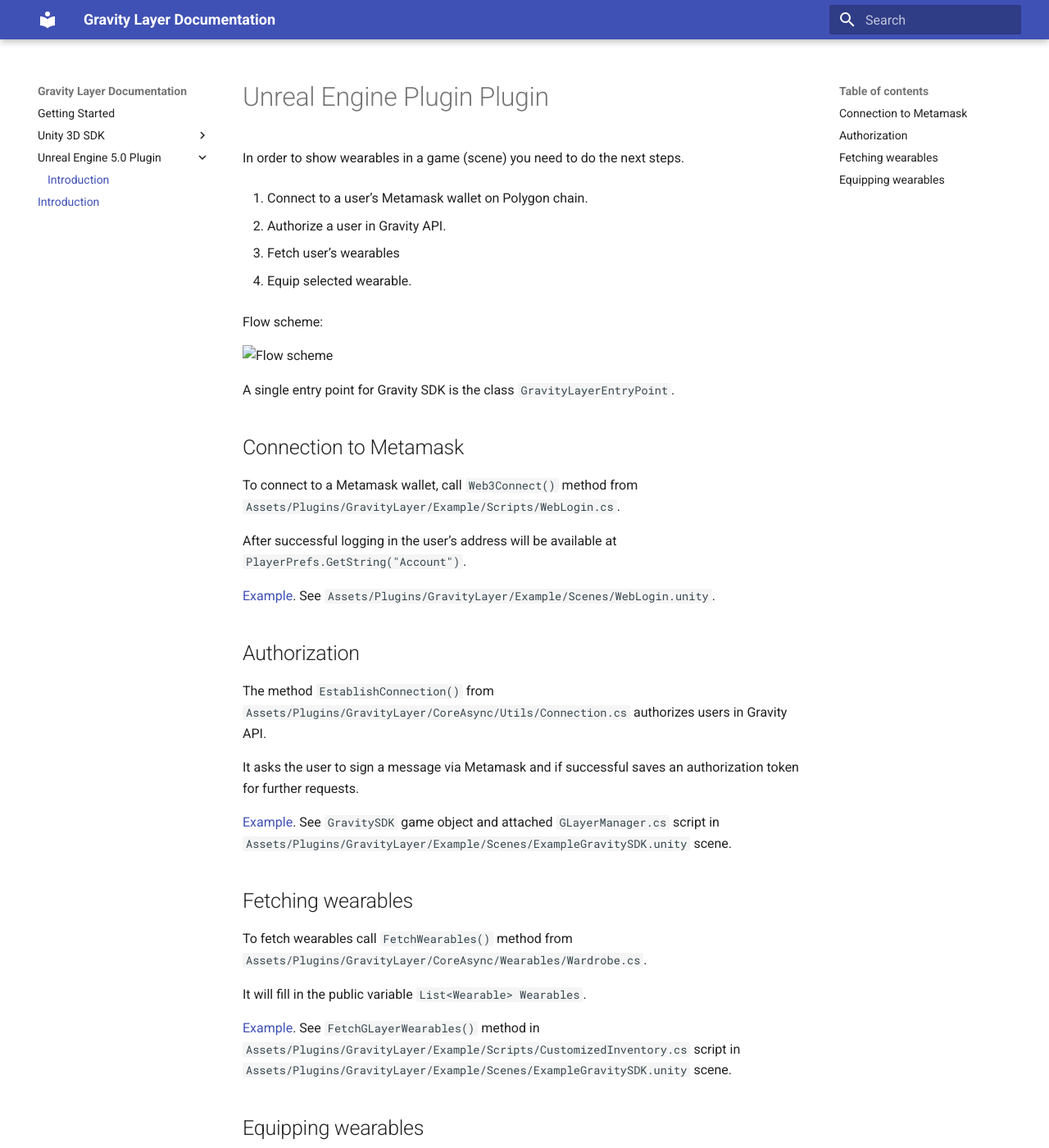
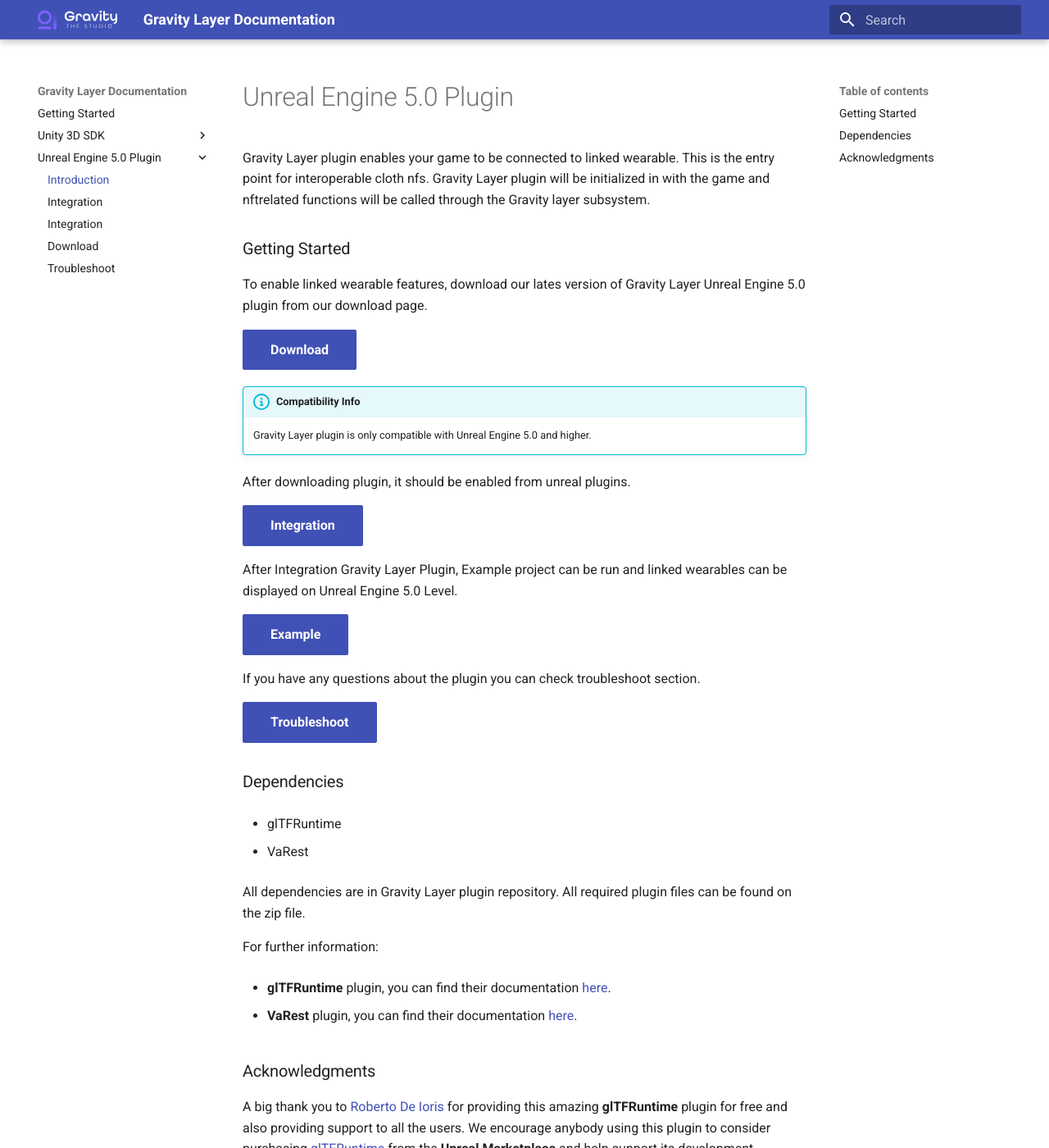
Before and after one commit to Gravity-Studio-Digital-Wear/Documentation, an MkDocs documentation site: the page built from docs/UnrealEngine5Plugin.md, in a window 1280 px wide and 1400 px high. Shown: the whole window at 82% size. Built offline with MkDocs 1.6.1 and Material for MkDocs 9.7.7, drawn with Linux system fonts in a browser that asks for light colours; some of the changed text lies outside the part shown.

Commit message:
Unreal engine Plugin introduction

```diff
--- a/docs/UnrealEngine5Plugin.md
+++ b/docs/UnrealEngine5Plugin.md
@@ -1,53 +1,51 @@
----
-name: Plugin
-route: /UnrealEngine5Plugin
-//menu: Unreal Engine
----
+# Unreal Engine 5.0 Plugin
 
-# Unreal Engine Plugin Plugin
+Gravity Layer plugin enables your game to be connected to linked wearable. This is the entry point for interoperable cloth nfs. Gravity Layer plugin will be initialized in with the game and nftrelated functions will be called through the Gravity layer subsystem.
 
-In order to show wearables in a game (scene) you need to do the next steps.
+### Getting Started
 
-1. Connect to a user’s Metamask wallet on Polygon chain.
+To enable linked wearable features, download our lates version of Gravity Layer Unreal Engine 5.0 plugin from our download page.
 
-2. Authorize a user in Gravity API.
+  [Download](UnrealEngine5Download.md){ .md-button .md-button--primary }
 
-3. Fetch user’s wearables
+!!! info "Compatibility Info"
 
-4. Equip selected wearable.
+    Gravity Layer plugin is only compatible with Unreal Engine 5.0 and higher.
 
-Flow scheme:
+After downloading plugin, it should be enabled from unreal plugins.
 
-<img src="/gravity-docs/UnityGravitySDKScheme.png" alt="Flow scheme" />
+  [Integration](UnrealEngine5Integration.md){ .md-button .md-button--primary }
 
-A single entry point for Gravity SDK is the class `GravityLayerEntryPoint`.
+After Integration Gravity Layer Plugin, Example project can be run and linked wearables can be displayed on Unreal Engine 5.0 Level.
 
-## Connection to Metamask
+  [Example](UnrealEngine5Example.md){ .md-button .md-button--primary }
 
-To connect to a Metamask wallet, call `Web3Connect()` method from `Assets/Plugins/GravityLayer/Example/Scripts/WebLogin.cs`.
+If you have any questions about the plugin you can check troubleshoot section.
 
-After successful logging in the user’s address will be available at `PlayerPrefs.GetString("Account")`.
+  [Troubleshoot](UnrealEngine5Troubleshoot.md){ .md-button .md-button--primary }
 
-[Example](https://github.com/Gravity-Studio-Digital-Wear/UnitySDK-WebGL-example/blob/main/Plugins/GravityLayer/Example/Scripts/WebLogin.cs#L21). See `Assets/Plugins/GravityLayer/Example/Scenes/WebLogin.unity`.
 
-## Authorization
 
-The method `EstablishConnection()` from `Assets/Plugins/GravityLayer/CoreAsync/Utils/Connection.cs` authorizes users in Gravity API.
+### Dependencies
 
-It asks the user to sign a message via Metamask and if successful saves an authorization token for further requests.
+- glTFRuntime
 
-[Example](https://github.com/Gravity-Studio-Digital-Wear/UnitySDK-WebGL-example/blob/main/Plugins/GravityLayer/Example/Scripts/GLayerManager.cs#L25). See `GravitySDK` game object and attached `GLayerManager.cs` script in `Assets/Plugins/GravityLayer/Example/Scenes/ExampleGravitySDK.unity` scene.
+- VaRest
 
-## Fetching wearables
+All dependencies are in Gravity Layer plugin repository. All required plugin files can be found on the zip file.
 
-To fetch wearables call `FetchWearables()` method from `Assets/Plugins/GravityLayer/CoreAsync/Wearables/Wardrobe.cs`.
 
-It will fill in the public variable `List<Wearable> Wearables`.
 
-[Example](https://github.com/Gravity-Studio-Digital-Wear/UnitySDK-WebGL-example/blob/main/Plugins/GravityLayer/Example/Scripts/Inventory/CustomizedInventory.cs#L47). See `FetchGLayerWearables()` method in `Assets/Plugins/GravityLayer/Example/Scripts/CustomizedInventory.cs` script in `Assets/Plugins/GravityLayer/Example/Scenes/ExampleGravitySDK.unity` scene.
+For further information:
 
-## Equipping wearables
+-  **glTFRuntime** plugin, you can find their documentation [here](https://github.com/rdeioris/glTFRuntime-docs/blob/master/README.md).
 
-To equip a wearable call `DownloadAvatar()` method from the `Downloader` class.
+-  **VaRest** plugin, you can find their documentation [here]([Notion – The all-in-one workspace for your notes, tasks, wikis, and databases.](https://www.notion.so/VaRest-UE4-Plugin-40b98c54fc184033b60a42e0e4753536)).
 
-[Example](https://github.com/Gravity-Studio-Digital-Wear/UnitySDK-WebGL-example/blob/main/Plugins/GravityLayer/Example/Scripts/Inventory/ItemWearable.cs#L23). See `DownloadAvatar()` method in `Assets/Plugins/GravityLayer/Example/Scripts/Inventory/ItemWearable.cs` script in `Assets/Plugins/GravityLayer/Example/Scenes/ExampleGravitySDK.unity` scene.
+
+
+### Acknowledgments
+
+A big thank you to [Roberto De Ioris](https://www.unrealengine.com/marketplace/en-US/profile/Roberto+De+Ioris) for providing this amazing **glTFRuntime** plugin for free and also providing support to all the users. We encourage anybody using this plugin to consider purchasing [glTFRuntime](https://www.unrealengine.com/marketplace/en-US/product/gltfruntime) from the **Unreal Marketplace** and help support its development.
+
+A big thank you to [Vladimir Alyamkin](https://www.unrealengine.com/marketplace/en-US/profile/Vladimir+Alyamkin) for providing this amazing **[VaRest](https://www.unrealengine.com/marketplace/en-US/product/varest-plugin)** plugin for free and also providing support to all the users.
--- a/mkdocs.yml
+++ b/mkdocs.yml
@@ -7,10 +7,32 @@ nav:
         - Usage Example: examples.md
     - Unreal Engine 5.0 Plugin:
         - Introduction: UnrealEngine5Plugin.md
-    - Unreal Engine / Introduction: UnrealEngine5Plugin.md
-theme: material
+        - Integration: UnrealEngine5Integration.md
+        - Example: UnrealEngine5Integration.md
+        - Download: UnrealEngine5Download.md
+        - Troubleshoot: UnrealEngine5Troubleshoot.md
+theme:
+    name: 'material'
+    logo: 'assets/gravity-logo-light.svg'
+    icon:
+      admonition:
+          note: octicons/tag-16
+          abstract: octicons/checklist-16
+          info: octicons/info-16
+          tip: octicons/squirrel-16
+          success: octicons/check-16
+          question: octicons/question-16
+          warning: octicons/alert-16
+          failure: octicons/x-circle-16
+          danger: octicons/zap-16
+          bug: octicons/bug-16
+          example: octicons/beaker-16
+          quote: octicons/quote-16
 plugins:
   - search
 markdown_extensions:
   - attr_list
   - md_in_html
+  - admonition
+  - pymdownx.details
+  - pymdownx.superfences
```
Also changed, not shown: docs/UnrealEngine5Download.md (renamed from docs/UnrealEngine5Download.mdx), docs/UnrealEngine5Example.md (renamed from docs/UnrealEngine5Example.mdx), docs/UnrealEngine5Integration.md (renamed from docs/UnrealEngine5Integration.mdx), docs/UnrealEngine5Troubleshoot.md (renamed from docs/UnrealEngine5Troubleshoot.mdx), docs/assets/UnityGravitySDKScheme.png (renamed from docs/static/UnityGravitySDKScheme.png), docs/assets/gravity-logo-dark.svg (renamed from docs/static/gravity-logo-dark.svg), docs/assets/gravity-logo-light.svg (renamed from docs/static/gravity-logo-light.svg), overrides/.icons/bootstrap/gravity-logo-dark.svg (added), overrides/.icons/bootstrap/gravity-logo-light.svg (added).
